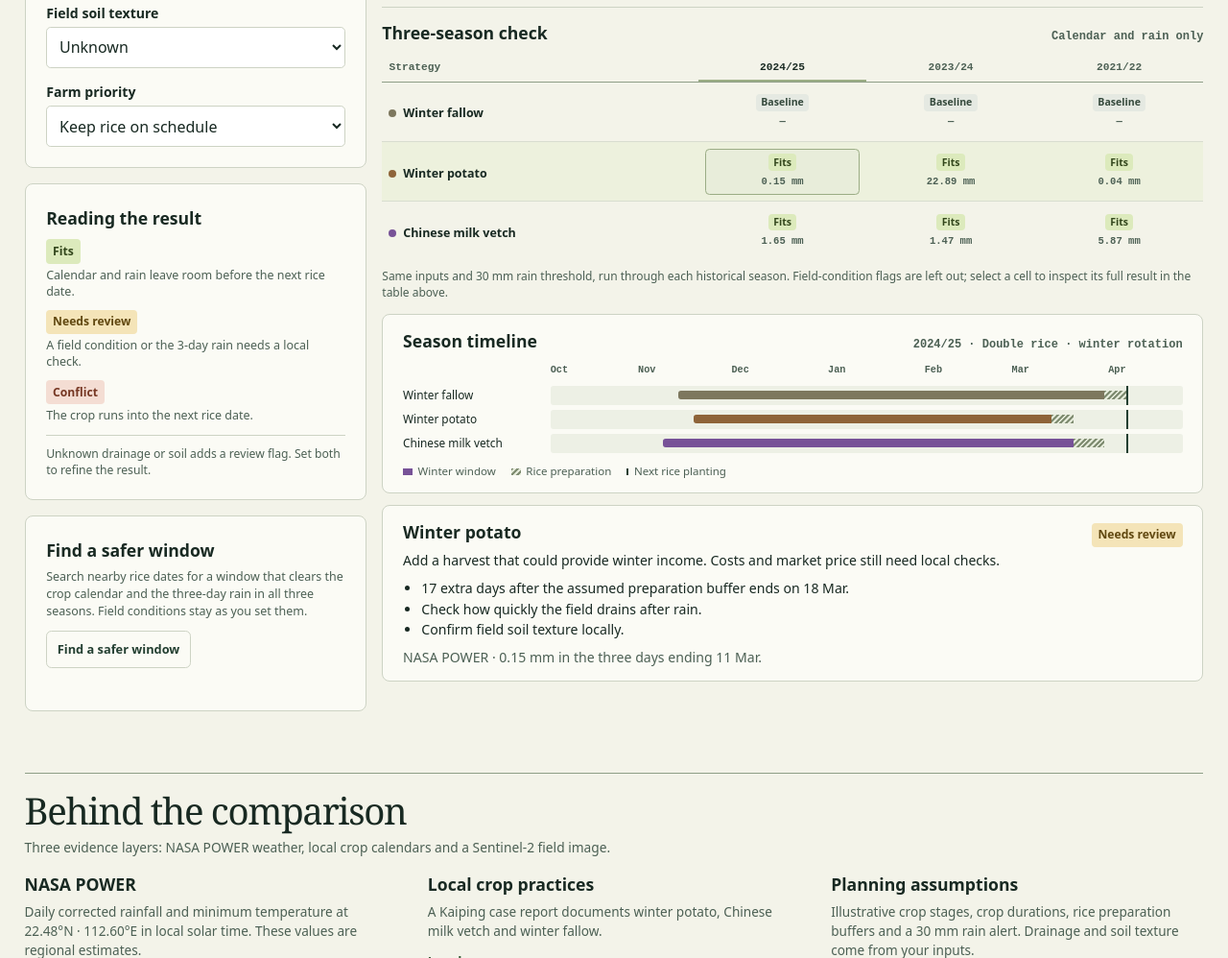
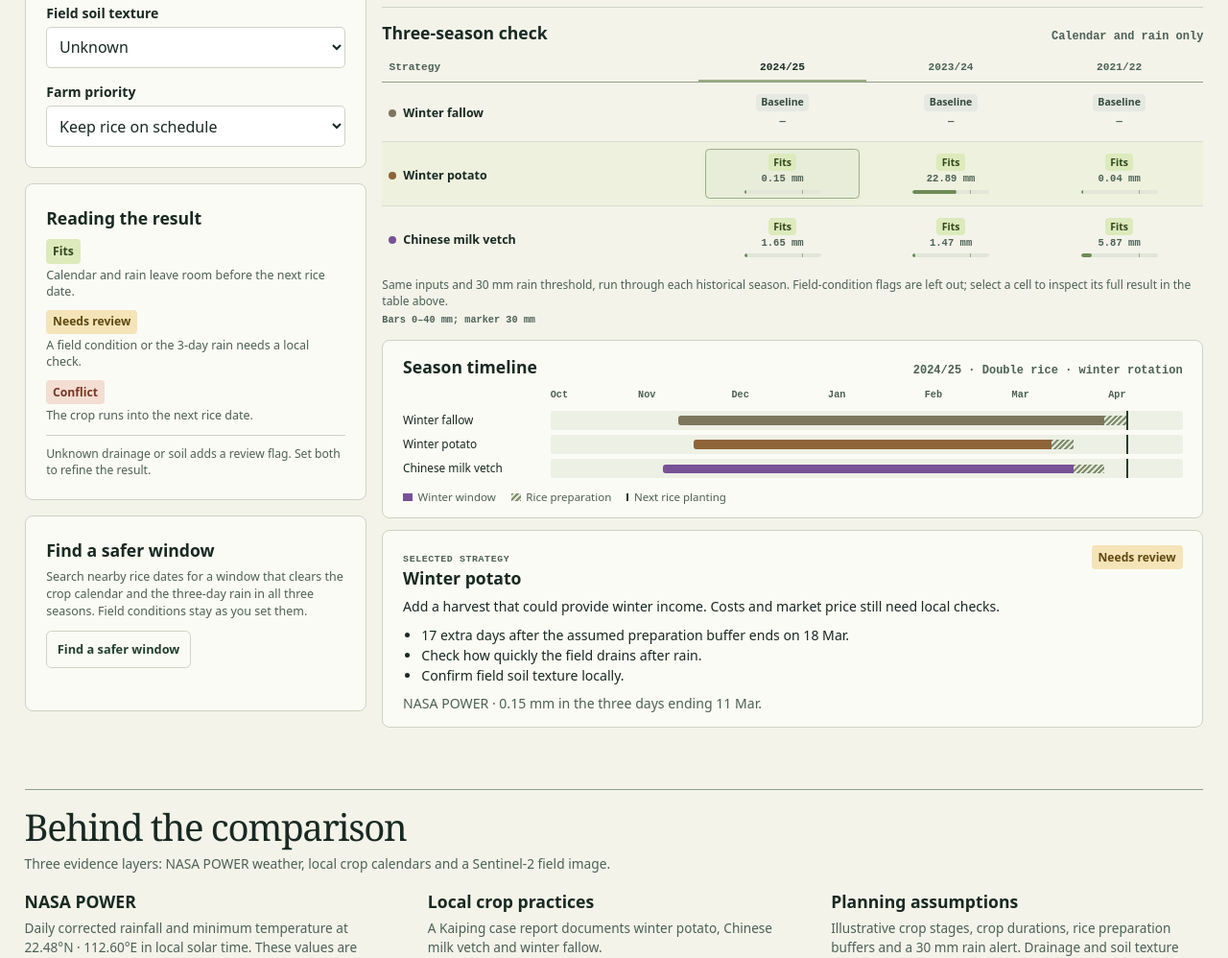
Before and after one commit to xxyouka/next-crop, a plain HTML site: page index.html in a window 1280 px wide. Shown: the part 2368-3366 px from the top of the page at 96% size. Drawn offline with Linux system fonts and the light colour scheme.

Commit message:
Add season rain bars and a selected-strategy label

```diff
--- a/app.js
+++ b/app.js
@@ -58,6 +58,8 @@ const copy = {
   seasonCheckContext: ["Calendar and rain only", "仅看农时与降雨"],
   seasonCaption: ["Same plan in each historical season", "同一方案在三个历史季节中的表现"],
   seasonCheckNote: ["Same inputs and 30 mm rain threshold, run through each historical season. Field-condition flags are left out; select a cell to inspect its full result in the table above.", "使用相同输入和 30 毫米降雨阈值，在三个历史季节中各跑一遍。此处不计排水与土壤复核项；点选格子可回到上方表格查看完整判断。"],
+  seasonScale: ["Bars 0–40 mm; marker 30 mm", "条形 0–40 毫米；标记 30 毫米"],
+  selectedStrategy: ["Selected strategy", "当前所选方案"],
   fitsShort: ["Fits", "排得进去"], conflictShort: ["Conflict", "农时冲突"],
   wetWindow: ["Wet window", "雨量偏大"], noData: ["No data", "无数据"],
   inputs: ["Your field", "你的田况"], reset: ["Reset", "重置"],
@@ -338,7 +340,13 @@ function buildSeasonGrid() {
       status.className = "status";
       const rain = document.createElement("span");
       rain.className = "season-rain";
-      button.append(status, rain);
+      const bar = document.createElement("span");
+      bar.className = "season-bar";
+      bar.setAttribute("aria-hidden", "true");
+      const fill = document.createElement("span");
+      fill.className = "season-bar-fill";
+      bar.append(fill);
+      button.append(status, rain, bar);
       button.addEventListener("click", () => {
         $("season").value = String(year);
         selected = id;
@@ -346,7 +354,7 @@ function buildSeasonGrid() {
       });
       cell.append(button);
       row.append(cell);
-      return { button, status, rain };
+      return { button, status, rain, bar, fill };
     });
     seasonBody.append(row);
     seasonRows[id] = { row, text, cells };
@@ -389,6 +397,9 @@ function updateSeasonGrid() {
       cell.status.dataset.state = state;
       cell.status.textContent = label;
       cell.rain.textContent = result.rain === null ? "—" : `${result.rain.toFixed(2)} mm`;
+      cell.button.dataset.state = state;
+      cell.bar.hidden = result.id === "fallow" || result.rain === null;
+      cell.fill.style.inlineSize = result.rain === null ? "0%" : `${Math.max(2, Math.min(100, result.rain / 40 * 100))}%`;
       const active = result.id === selected && scenarioYear === year;
       cell.button.dataset.active = String(active);
       cell.button.setAttribute("aria-pressed", String(active));
--- a/index.html
+++ b/index.html
@@ -196,6 +196,7 @@
               </table>
             </div>
             <p class="season-note" data-t="seasonCheckNote">Same inputs and 30 mm rain threshold, run through each historical season. Field-condition flags are left out; select a cell to inspect its full result in the table above.</p>
+            <p class="season-scale" data-t="seasonScale">Bars 0–40 mm; marker 30 mm</p>
           </section>
           <section class="timeline" aria-labelledby="timeline-title">
             <div class="detail-head"><h3 id="timeline-title" data-t="timeline">Season timeline</h3><span id="rotation-context" class="section-context"></span></div>
@@ -203,7 +204,7 @@
             <div class="timeline-legend" aria-hidden="true"><span data-t="cropWindow">Winter window</span><span data-t="prepWindow">Rice preparation</span><span data-t="riceMarker">Next rice planting</span></div>
           </section>
           <article class="detail" id="strategy-detail" aria-labelledby="detail-title">
-            <div class="detail-head"><h3 id="detail-title"></h3><span id="detail-tag" class="status"></span></div>
+            <div class="detail-head"><div class="detail-title-group"><p class="detail-kicker" data-t="selectedStrategy">Selected strategy</p><h3 id="detail-title"></h3></div><span id="detail-tag" class="status"></span></div>
             <p id="detail-benefit"></p>
             <ul id="detail-reasons"></ul>
             <p id="detail-rain"></p>
--- a/styles.css
+++ b/styles.css
@@ -218,6 +218,16 @@ body.dialog-open { overflow: hidden; }
 .season-cell[data-active="true"] { background: #e8edda; border-color: #9bad85; }
 .season-cell .status { white-space: normal; font-size: .66rem; line-height: 1.2; padding: .16rem .34rem; }
 .season-rain { font: 600 .66rem/1.2 var(--mono); color: var(--muted); white-space: nowrap; }
+.season-bar { position: relative; inline-size: min(100%, 5rem); block-size: 4px; margin-top: .12rem; overflow: hidden; border-radius: 999px; background: #e1e6d8; }
+.season-bar::after { content: ""; position: absolute; inset: 0 auto 0 75%; inline-size: 1px; background: #829072; opacity: .7; }
+.season-bar-fill { display: block; block-size: 100%; inline-size: 0; min-inline-size: 2px; border-radius: inherit; background: #6f8a58; transition: inline-size .25s ease; }
+.season-cell[data-state="wet"] .season-bar-fill { background: #b17d2c; }
+.season-cell[data-state="conflict"] .season-bar-fill { background: #a95b48; }
+.season-cell[data-state="nodata"] .season-bar-fill { background: #8b9482; }
+.season-cell[data-state="baseline"] .season-bar { display: none; }
+.season-scale { margin-top: .28rem; color: var(--muted); font: 600 .64rem/1.3 var(--mono); }
+.detail-title-group { display: grid; gap: .06rem; }
+.detail-kicker { color: var(--muted); font: 700 .62rem/1.2 var(--mono); letter-spacing: .06em; text-transform: uppercase; }
 .season-note { margin-top: .45rem; color: var(--muted); font-size: .75rem; line-height: 1.45; }
 .timeline { background: var(--white); border: 1px solid var(--line); border-radius: .5rem; padding: .85rem clamp(.65rem, 2vw, 1.3rem); margin-bottom: .75rem; }
 .timeline-rows { --label-width: clamp(4.8rem, 12vw, 10rem); display: grid; gap: .32rem; margin-block: .65rem; }
```
